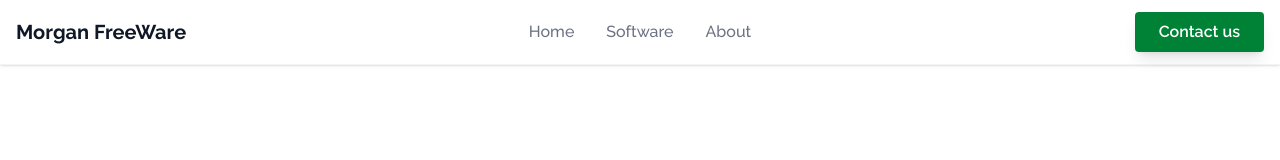
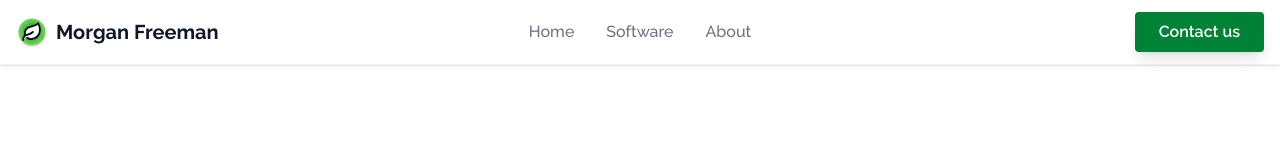
Before and after one commit to Linuszackrisson/Morgan-Freeware, a Next.js app: page / in a window 1280 px wide. Shown: the top 160 px of the page. Built offline with nearby package versions, Linux system fonts and the light colour scheme; no server answers; the database is empty.

Commit message:
lade till snabb icon som jag gjorde på logofast

```diff
--- a/src/app/layout.tsx
+++ b/src/app/layout.tsx
@@ -1,13 +1,14 @@
 import type { Metadata } from "next";
-import { Raleway } from "next/font/google";
+import { Raleway, Orbitron } from "next/font/google";
 import "./globals.css";
 import Header from "@/components/Header";
 import Footer from "@/components/Footer";
 
-const fontbajs = Raleway({ subsets: ["latin"] });
+const raleway = Raleway({ subsets: ["latin"] });
+const orbitron = Orbitron({ subsets: ["latin"], variable: '--font-orbitron' });
 
 export const metadata: Metadata = {
-  title: "Morgan Freeware",
+  title: "Morgan Freeman",
   description: "A list of free software alternatives",
 };
 
@@ -18,7 +19,7 @@ export default function RootLayout({
 }>) {
   return (
     <html lang="en">
-      <body className={`${fontbajs.className}`}>
+      <body className={`${raleway.className} ${orbitron.variable}`}>
         <Header />
           {children}
         <Footer />
--- a/src/components/Footer.tsx
+++ b/src/components/Footer.tsx
@@ -1,15 +1,19 @@
 import Link from 'next/link';
+import Image from 'next/image';
 
 export default function Footer() {
   return (
     <footer className="bg-white py-4 border-t border-gray-200">
       <div className="container mx-auto px-4">
         <div className="flex justify-between items-center">
-          <Link href="/" className="text-[var(--color-text-primary)] font-bold text-xl">
-            Morgan Freeware
+          <Link href="/" className="flex items-center gap-2 text-[var(--color-text-primary)]">
+            <Image src="/assets/icon.svg" alt="Morgan Freeman Logo" width={24} height={24} />
+            <span className="font-bold text-xl font-[var(--font-orbitron)]">
+              Morgan Freeman
+            </span>
           </Link>
           <p className="text-[var(--color-text-secondary)] text-sm">
-            &copy; {new Date().getFullYear()} Morgan Freeware
+            &copy; {new Date().getFullYear()} Morgan Freeman
           </p>
         </div>
       </div>
--- a/src/components/Header.tsx
+++ b/src/components/Header.tsx
@@ -2,6 +2,7 @@
 
 import { useState } from 'react';
 import Link from 'next/link';
+import Image from 'next/image';
 
 export default function Header() {
   const [menuOpen, setMenuOpen] = useState(false);
@@ -10,8 +11,11 @@ export default function Header() {
     <header className="bg-[var(--color-background)] shadow-sm sticky top-0 z-50 border-b border-[var(--color-border)]">
       <div className="container mx-auto px-4">
         <div className="flex justify-between items-center h-16">
-          <Link href="/" className="text-[var(--color-text-primary)] font-bold text-xl">
-            Morgan FreeWare
+          <Link href="/" className="flex items-center gap-2 text-[var(--color-text-primary)]">
+            <Image src="/assets/icon.svg" alt="Morgan Freeman Logo" width={32} height={32} />
+            <span className="font-bold text-xl font-[var(--font-orbitron)]">
+              Morgan Freeman
+            </span>
           </Link>
 
           <button
```
Also changed, not shown: public/assets/icon.svg (added).
